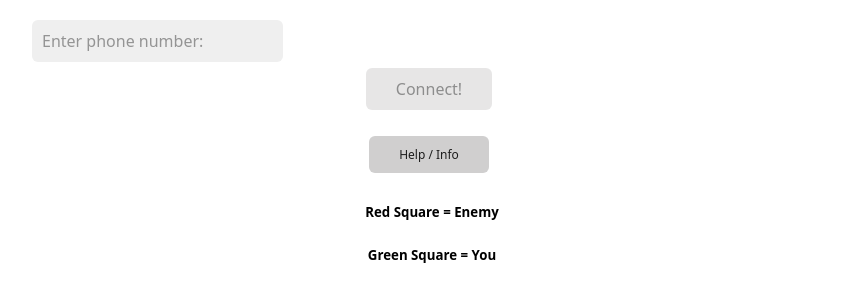
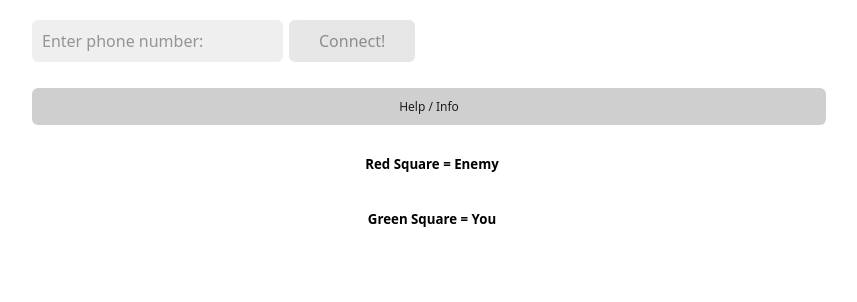
Before and after one commit to nicklvsa/dialmovers, a Vue app in the folder game/: page / in a window 1280 px wide. Shown: the top 302 px of the page, without its empty margins (208-1065 px from the left). Built offline with nearby package versions, Linux system fonts and the light colour scheme.

Commit message:
fix styling

```diff
--- a/game/src/components/Game.vue
+++ b/game/src/components/Game.vue
@@ -235,10 +235,15 @@ export default {
   }
 
   .game-container {
+    display: flex;
+    flex-direction: column;
     text-align: center;
   }
 
   .data-container {
+    display: flex;
+    align-items: center;
+    text-align: center;
     margin-bottom: 20px;
   }
 
```
